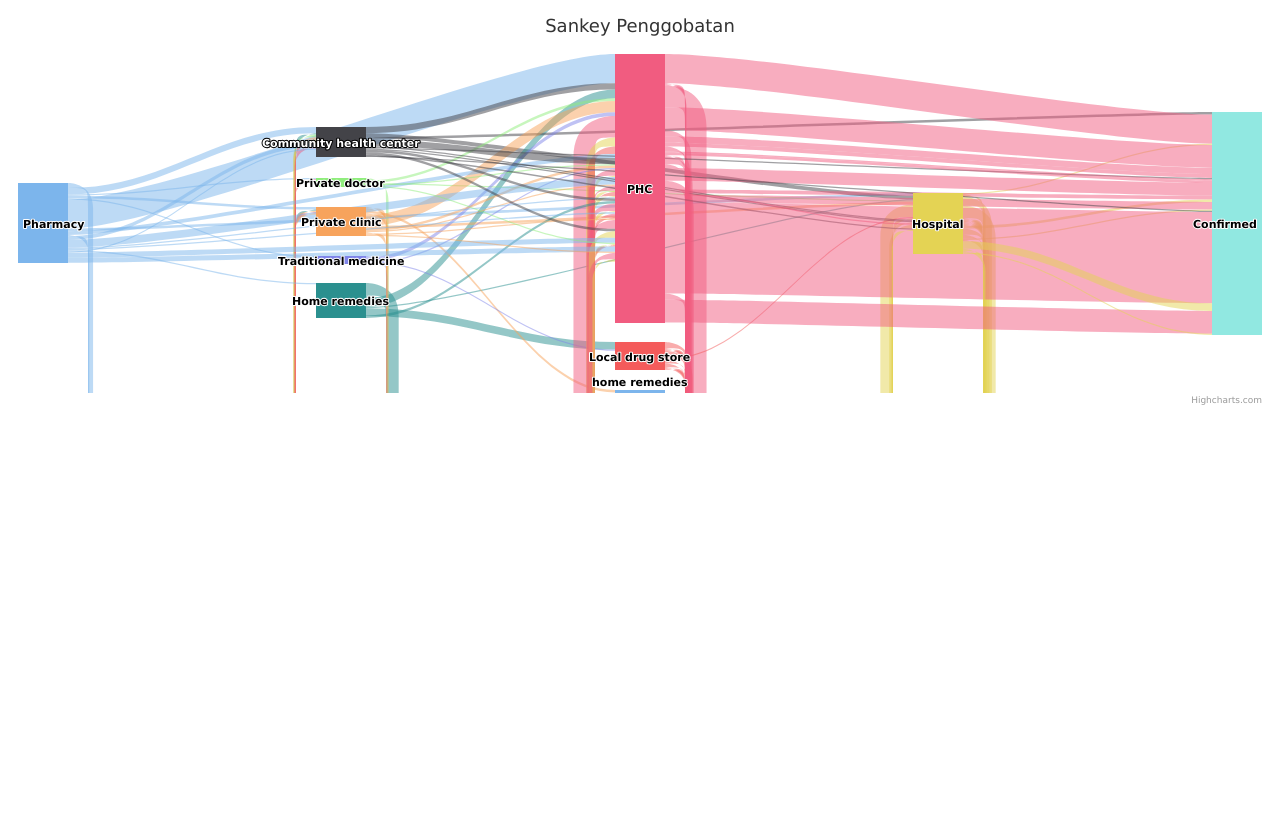
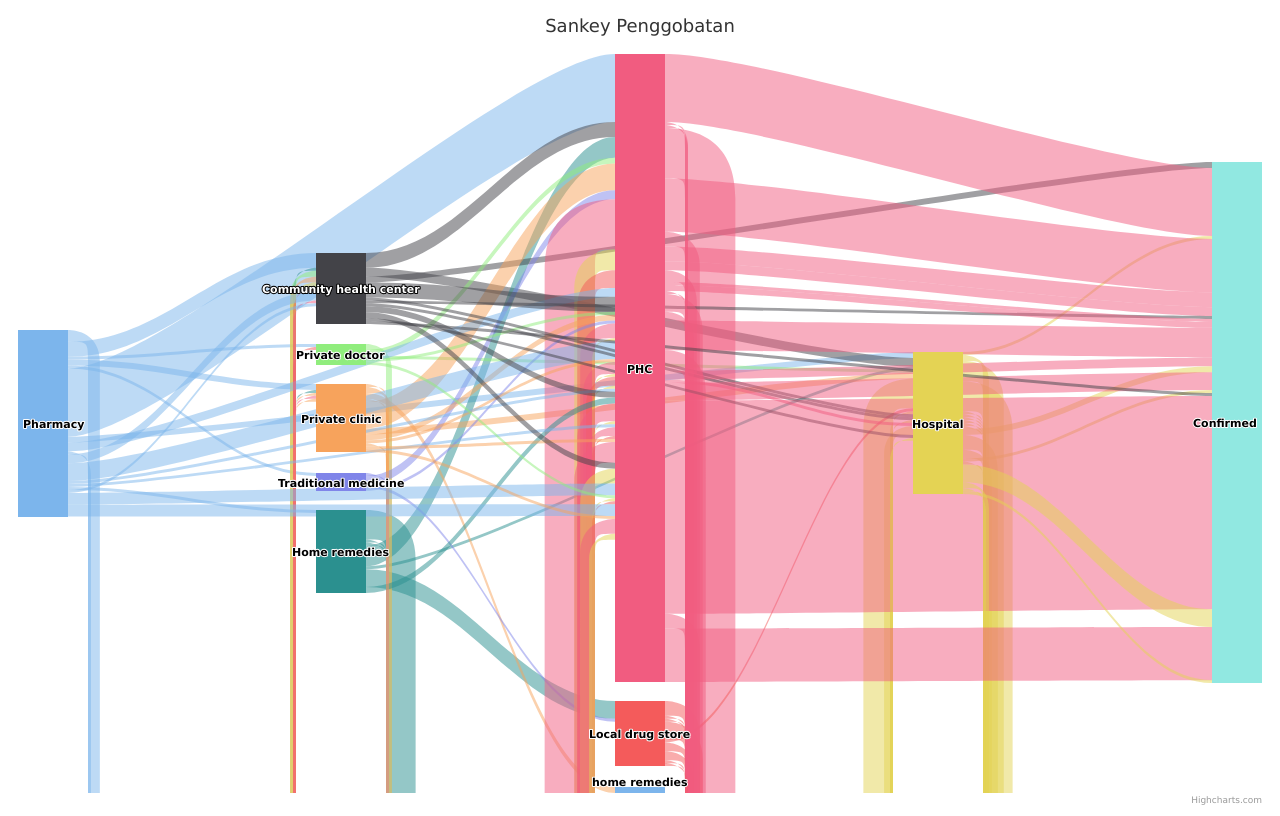
Before and after one commit to sholikun32/sankey, a plain HTML site: page index.html in a window 1280 px wide. Drawn offline with nearby package versions, Linux system fonts and the light colour scheme.

Commit message:
Update index.html

```diff
--- a/index.html
+++ b/index.html
@@ -7,7 +7,7 @@
   <script src="https://code.highcharts.com/modules/sankey.js"></script>
 </head>
 <body>
-  <div id="container" style="min-width: 300px; margin: 0 auto;"></div>
+  <div id="container" style="height: 100vh"></div>
 
   <script>
     // Data
```
